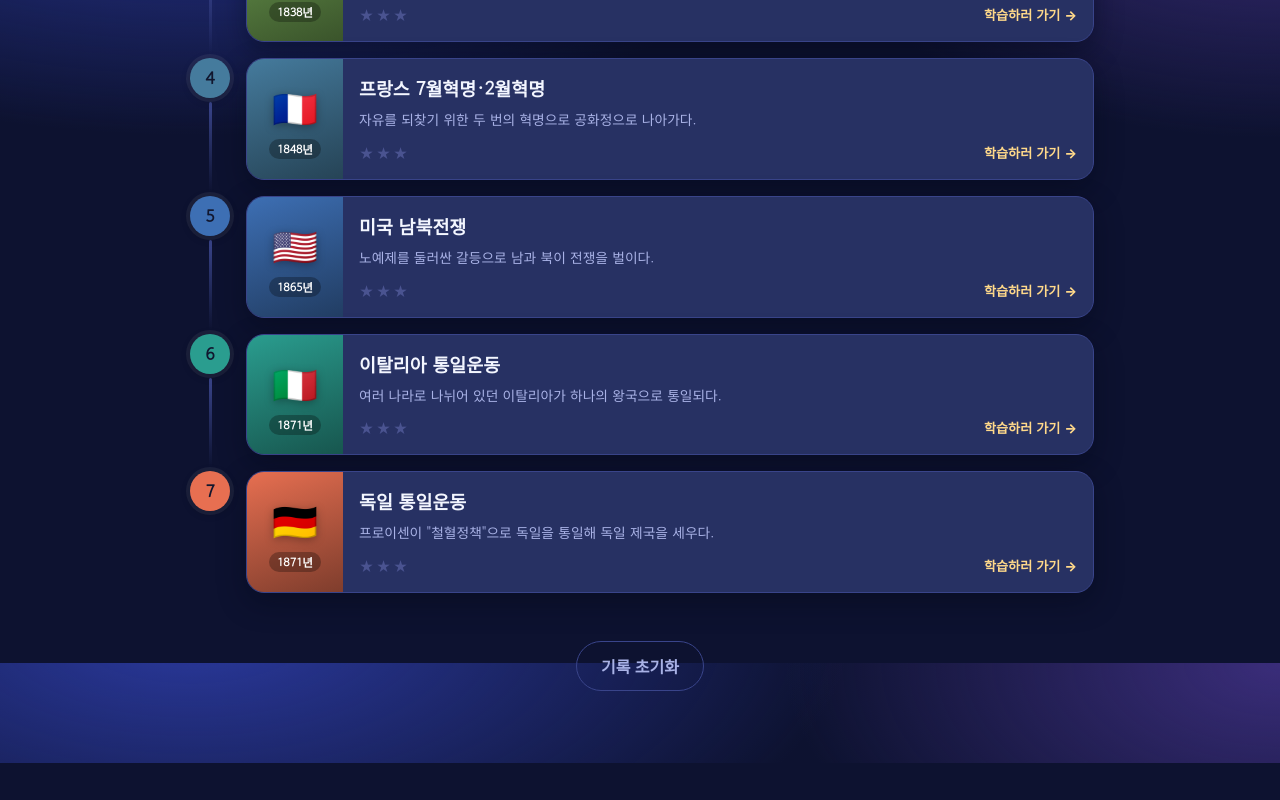
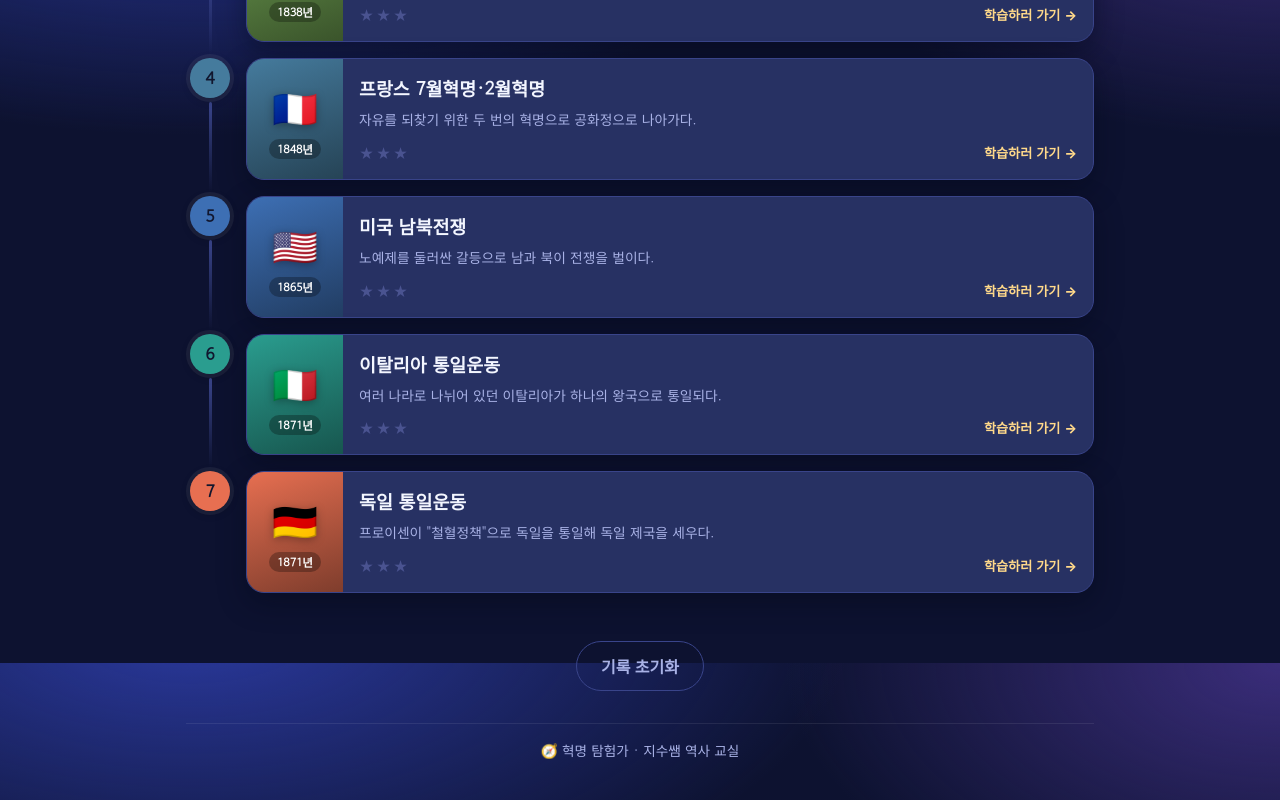
Before and after one commit to sue-teacher/revolutions, a React (Vite) app: page / in a window 1280 px wide. Shown: the part 937-1737 px from the top of the page. Before the commit the page ends 1700 px from the top, so only its background shows below. Built offline with nearby package versions, Linux system fonts and the light colour scheme.

Commit message:
feat: 모든 페이지 하단에 '혁명 탐험가 · 지수쌤 역사 교실' 공통 푸터 추가

```diff
--- a/src/App.jsx
+++ b/src/App.jsx
@@ -23,6 +23,9 @@ export default function App() {
         <Route path="*" element={<Navigate to="/" replace />} />
       </Routes>
       </main>
+      <footer className="site-footer">
+        <span aria-hidden="true">🧭</span> 혁명 탐험가 · 지수쌤 역사 교실
+      </footer>
     </div>
   )
 }
--- a/src/styles/global.css
+++ b/src/styles/global.css
@@ -88,7 +88,25 @@ body {
 .app-shell {
   max-width: 940px;
   margin: 0 auto;
-  padding: var(--space-5) var(--space-4) 72px;
+  padding: var(--space-5) var(--space-4) var(--space-5);
+  min-height: 100vh;
+  display: flex;
+  flex-direction: column;
+}
+
+.app-shell > #main {
+  flex: 1 0 auto;
+}
+
+/* 모든 페이지 공통 하단 고정 문구 */
+.site-footer {
+  flex-shrink: 0;
+  margin-top: var(--space-6);
+  padding: var(--space-4) var(--space-3);
+  text-align: center;
+  font-size: 0.85rem;
+  color: var(--text-dim);
+  border-top: 1px solid rgba(255, 255, 255, 0.08);
 }
 
 /* 키보드 사용자용 본문 바로가기 */
```
